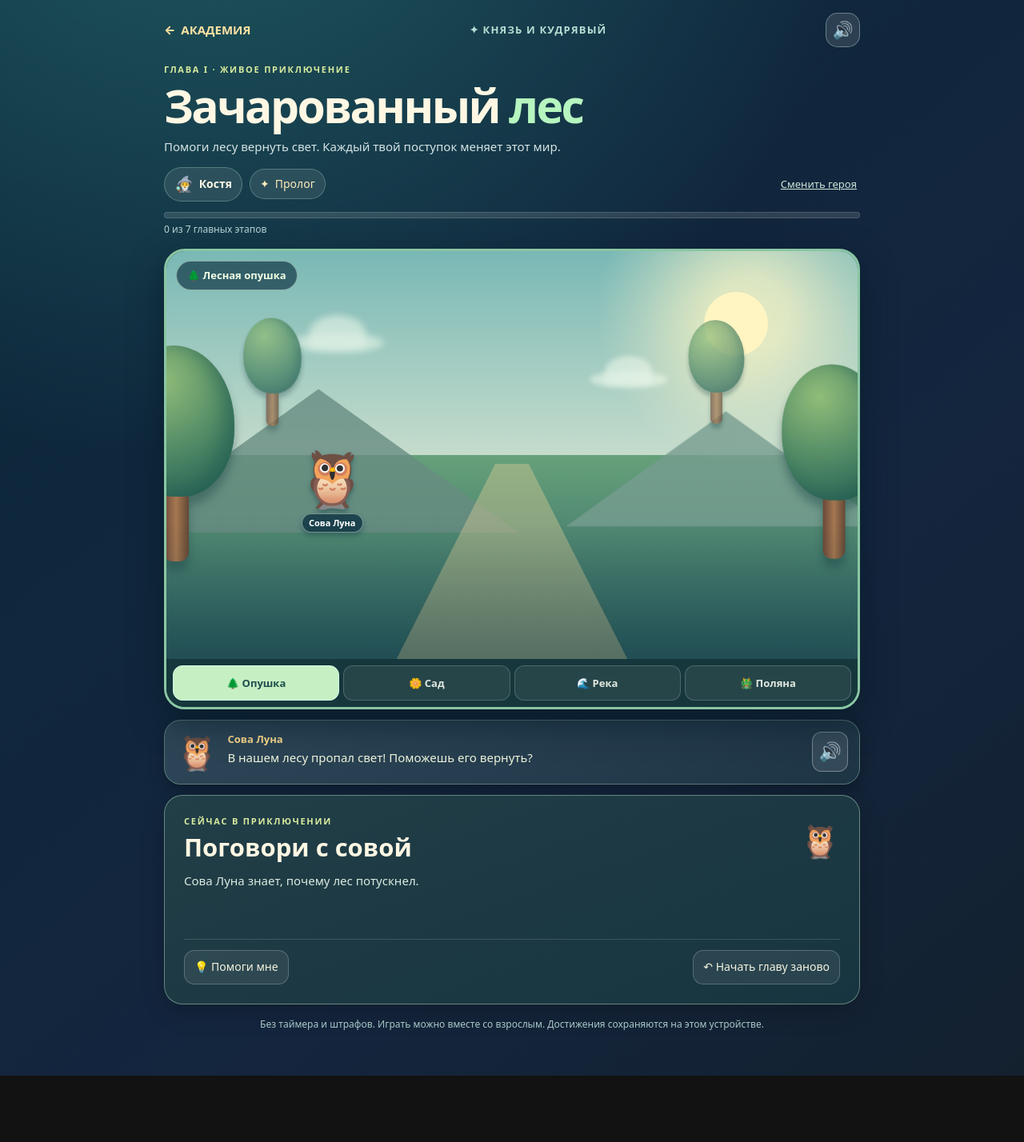
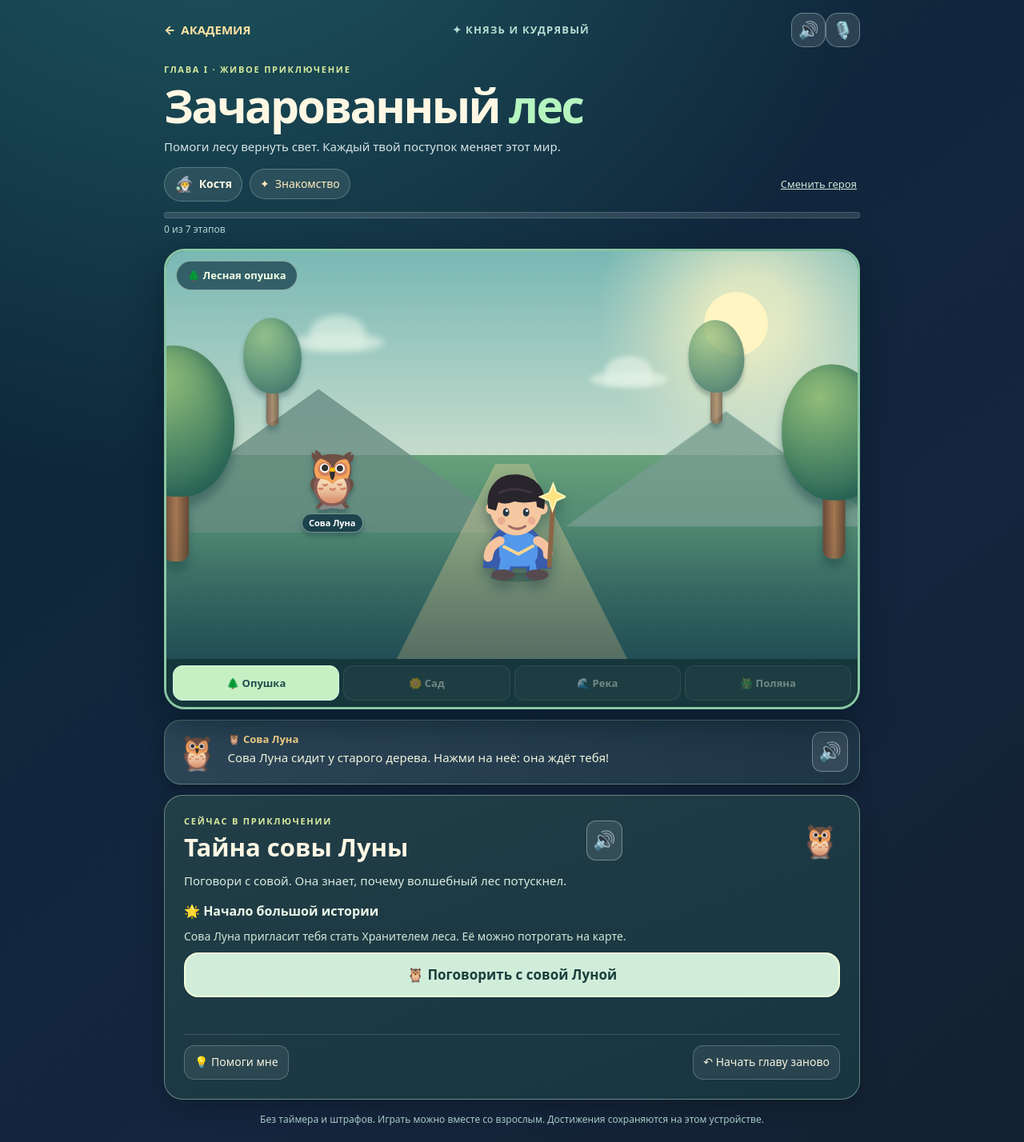
Before and after one commit to liovill/kostik-adventure, a plain HTML site: page forest/forest3.html in a window 1280 px wide. Shown: the top 1428 px of the page at 80% size. Before the commit the page ends 1345 px from the top, so only its background shows below. Drawn offline with Linux system fonts and the light colour scheme.

Commit message:
Add narrator studio, dedicated spoken puzzle button and voice engine to Forest 3.0

```diff
--- a/forest/forest3.html
+++ b/forest/forest3.html
@@ -7,13 +7,14 @@
 <meta name="description" content="Зачарованный лес: первая большая сюжетная глава игры «Князь и Кудрявый». Для Кости и Кирилла.">
 <title>Зачарованный лес 3.0 | Князь и Кудрявый</title>
 <link rel="stylesheet" href="./forest3.css?v=2">
+<link rel="stylesheet" href="./voice-studio.css?v=1">
 </head>
 <body>
 <div class="app" id="forestApp">
   <header class="topbar">
     <a class="home-link" href="./?v=31" aria-label="Вернуться в Академию">← <span>АКАДЕМИЯ</span></a>
     <span class="game-brand">✦ КНЯЗЬ И КУДРЯВЫЙ</span>
-    <button class="icon-button" id="voiceToggle" aria-label="Отключить голос">🔊</button>
+    <div class="voice-top-actions"><button class="icon-button" id="voiceToggle" aria-label="Отключить голос">🔊</button><button class="icon-button" id="voiceStudioButton" aria-label="Студия голосов" title="Настроить голос">🎙️</button></div>
   </header>
 
   <section class="story-head">
@@ -70,7 +71,7 @@
   <section class="mission-panel">
     <div class="mission-heading">
       <div><div class="overline">СЕЙЧАС В ПРИКЛЮЧЕНИИ</div><h2 id="missionTitle">Поговори с совой</h2></div>
-      <span class="mission-stage" id="missionIcon">🦉</span>
+      <button class="replay-voice mission-read" id="sayMission" aria-label="Прослушать текущее задание" title="Прослушать задание">🔊</button><span class="mission-stage" id="missionIcon">🦉</span>
     </div>
     <p id="missionDescription">Сова Луна знает, почему лес потускнел.</p>
     <div class="mission-body" id="missionBody"></div>
@@ -106,7 +107,8 @@
   </div>
 </div>
 
+<script defer src="./voice-engine.js?v=1"></script>
 <script defer src="./forest3-data.js?v=1"></script>
-<script defer src="./forest3.js?v=3"></script>
+<script defer src="./forest3.js?v=4"></script>
 </body>
 </html>
```
